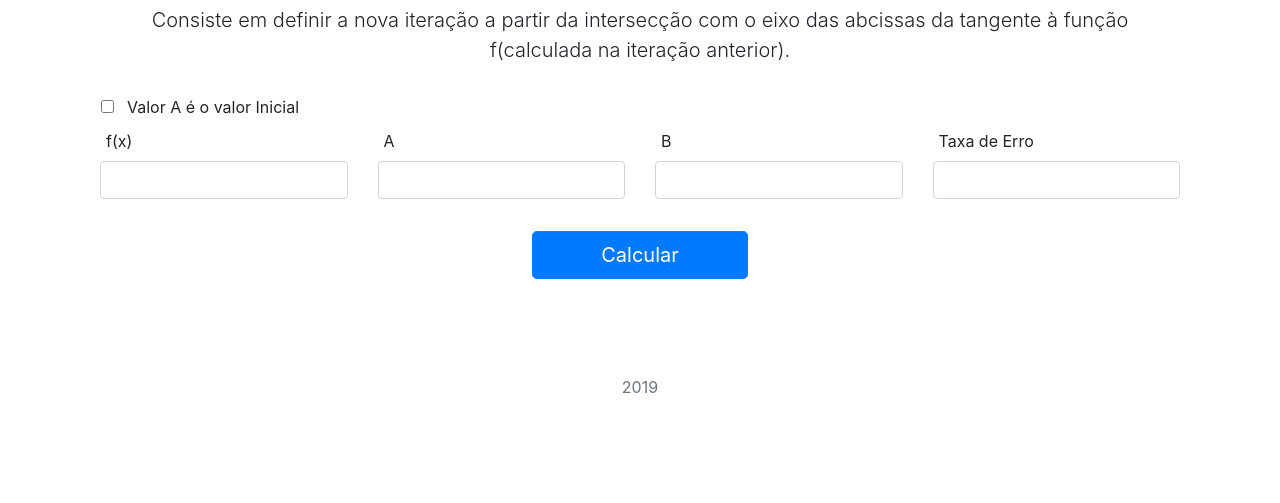
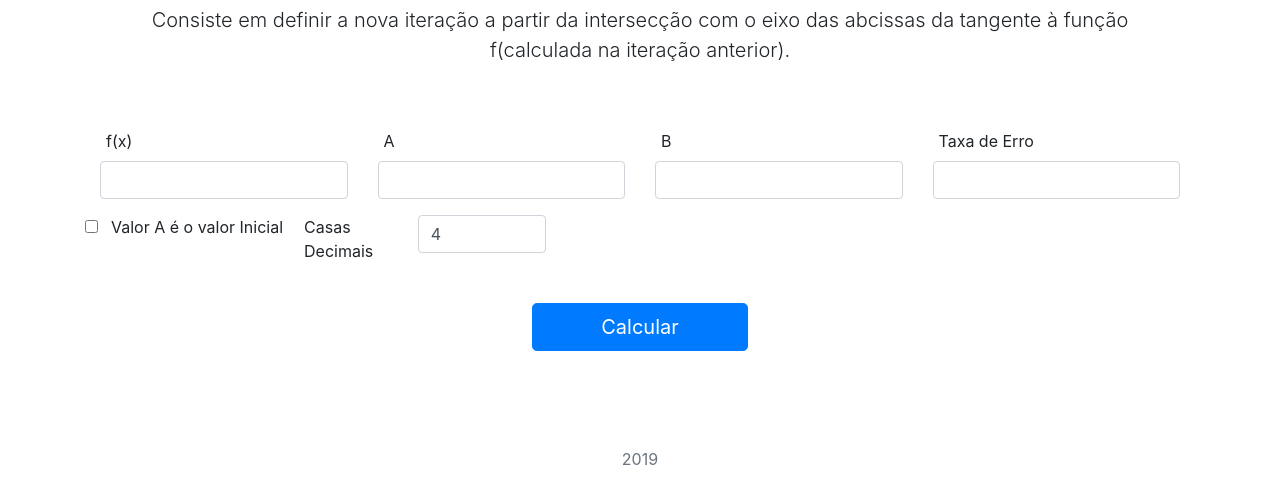
Before and after one commit to GioAM/calculo-numerico, a plain HTML site: page index.html in a window 1280 px wide. Shown: the part 1406-1909 px from the top of the page. Before the commit the page ends 1853 px from the top, so only its background shows below. Drawn offline with nearby package versions, Linux system fonts and the light colour scheme.

Commit message:
Ajuste casas decimais

```diff
--- a/css/custom.css
+++ b/css/custom.css
@@ -35,8 +35,7 @@ label{
 .table tbody th{
   cursor: pointer;
 }
-#check-newton{
-  padding-left: 2.25rem;
-  margin-top: -34px;
-  position: absolute;
+#complementos{
+  display: flex;
+  width: 100%;
 }
--- a/index.html
+++ b/index.html
@@ -130,12 +130,6 @@
         <div class="row">
           <div class="col-md-8 order-md-1">
             <div class="row">
-              <div class="form-check" id="check-newton">
-                <input class="form-check-input" type="checkbox" value="" id="defaultCheck1">
-                <label class="form-check-label" for="defaultCheck1">
-                  Valor A é o valor Inicial
-                </label>
-              </div>
               <div class="col-md-3 mb-3">
                 <label for="firstName">f(x)</label>
                 <input type="text" class="form-control" id="functionNewton" placeholder="" value="" >
@@ -151,6 +145,18 @@
               <div class="col-md-3 mb-3">
                 <label for="lastName">Taxa de Erro</label>
                 <input type="text" class="form-control" id="errorTaxNewton" placeholder="" value="" >
+              </div>
+              <div id="complementos">
+                <div class="form-check" id="check-newton">
+                  <input class="form-check-input" type="checkbox" value="" id="defaultCheck1">
+                  <label class="form-check-label" for="defaultCheck1">
+                    Valor A é o valor Inicial
+                  </label>
+                </div>
+                <div class="col-md-3 mb-3" style="display:flex;">
+                  <label style="width: 100%;"for="casasDecimais">Casas Decimais</label>
+                  <input type="text" class="form-control" id="casasDecimaisNewton" placeholder="" value="4" >
+                </div>
               </div>
             </div>
             <table class="table table-hover" id="table-newton">
--- a/js/custom.js
+++ b/js/custom.js
@@ -165,11 +165,9 @@ newton = {
     if($('#defaultCheck1').is(':checked')){
       valorInicial = A;
     }
-
-    console.log(valorInicial);
     var Fa = this.funcao(funcao, valorInicial);
 
-    var iteracao = new Iteracao(0, valorInicial, parseFloat(Fa.toFixed(4)) , "-");
+    var iteracao = new Iteracao(0, valorInicial, parseFloat(Fa.toFixed(this.casasDecimais())) , "-");
     iteracoes.push(iteracao);
 
     while(erro > taxErro){
@@ -182,6 +180,9 @@ newton = {
     }
 
     this.drawTable(iteracoes);
+  },
+  casasDecimais: function(){
+    return parseInt($("#casasDecimaisNewton").val());
   },
   valorInicial : function(funcao, A, B){
     var funcao1 = math.derivative(funcao,"x").toString();
@@ -198,7 +199,7 @@ newton = {
     var total = valor - ( Fx / Fx1 );
     var erro = Math.abs(total - valor);
     var Fx = this.funcao(funcao, total);
-    var iteracao = new Iteracao(id, parseFloat(total.toFixed(4)), parseFloat(Fx.toFixed(4)), parseFloat(erro.toFixed(4)));
+    var iteracao = new Iteracao(id, parseFloat(total.toFixed(this.casasDecimais())), parseFloat(Fx.toFixed(this.casasDecimais())), parseFloat(erro.toFixed(this.casasDecimais())));
     iteracoes.push(iteracao);
   },
   funcao : function(funcao, value){
@@ -206,7 +207,7 @@ newton = {
       x: value
     }
     var total = math.evaluate(funcao, scope);
-    return parseFloat(total.toFixed(4));
+    return parseFloat(total.toFixed(this.casasDecimais()));
   },
   show : function(){
     $("#table-secantes").empty();
```
